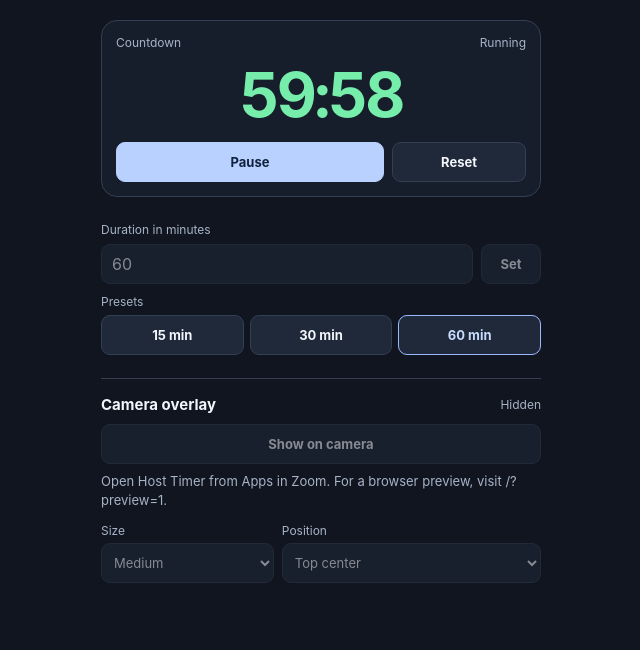
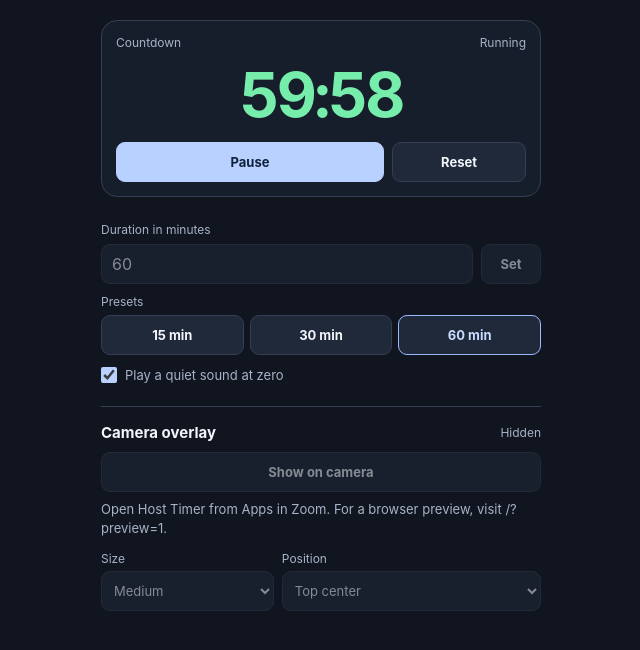
Before and after one commit to anthonyandersonfg/zoom-timer, a website with bundled scripts: page public/index.html in a window 1280 px wide. Both pictures are taken after a click on the button "Start". Shown: the part 92-742 px from the top of the page, without its empty margins (319-959 px from the left). Built offline with nearby package versions, Linux system fonts and the light colour scheme; a script that the page names is missing.

Commit message:
Save timer settings and add overtime and expiry alert

```diff
--- a/public/app.js
+++ b/public/app.js
@@ -4,6 +4,15 @@ import { cameraLink, capabilities, configureZoom, runCamera } from "./zoom.js";
 const element = (id) => document.getElementById(id);
 const previewMode = new URLSearchParams(location.search).get("preview") === "1";
 const previewMessage = "Browser preview. Open Host Timer inside Zoom to show it on your video.";
+const preferencesKey = "host-timer:preferences";
+
+function loadPreferences() {
+  try {
+    return JSON.parse(localStorage.getItem(preferencesKey)) ?? {};
+  } catch {
+    return {};
+  }
+}
 
 function runController() {
   element("controller").hidden = false;
@@ -14,16 +23,76 @@ function runController() {
   const status = element("camera-status");
   const size = element("overlay-size");
   const position = element("overlay-position");
+  const sound = element("expiry-sound");
   const previewBadge = element("preview-badge");
   const presets = [...document.querySelectorAll("[data-minutes]")];
   const getLayout = () => ({ size: size.value, position: position.value });
-  let timer = { remaining: DEFAULT_MINUTES * 60_000, deadline: null };
-  let duration = DEFAULT_MINUTES;
+  const preferences = loadPreferences();
+  let duration = Number.isInteger(preferences.duration)
+    && preferences.duration >= Number(minutes.min) && preferences.duration <= Number(minutes.max)
+    ? preferences.duration : DEFAULT_MINUTES;
+  minutes.value = String(duration);
+  for (const control of [size, position]) {
+    const value = preferences[control === size ? "size" : "position"];
+    if ([...control.options].some((option) => option.value === value)) control.value = value;
+  }
+  sound.checked = preferences.sound !== false;
+  let timer = { remaining: duration * 60_000, deadline: null };
   let phase = "ready";
   let overlay = "hidden";
   let busy = false;
   let link;
   let meetingEnded = false;
+  let audio;
+  let expiryHandled = false;
+
+  function savePreferences() {
+    try {
+      localStorage.setItem(preferencesKey, JSON.stringify({
+        duration,
+        ...getLayout(),
+        sound: sound.checked,
+      }));
+    } catch (error) {
+      console.warn("Host Timer could not save preferences.", error);
+    }
+  }
+
+  function prepareSound() {
+    const AudioContext = window.AudioContext ?? window.webkitAudioContext;
+    if (!sound.checked || !AudioContext) return;
+    try {
+      audio ??= new AudioContext();
+      if (audio.state !== "running") void audio.resume().catch(console.warn);
+    } catch (error) {
+      console.warn("Host Timer could not prepare the alert sound.", error);
+    }
+  }
+
+  function playExpirySound() {
+    if (!sound.checked || audio?.state !== "running") return;
+    const startAt = audio.currentTime;
+    const tone = audio.createOscillator();
+    const volume = audio.createGain();
+    tone.type = "sine";
+    tone.frequency.value = 660;
+    volume.gain.setValueAtTime(0, startAt);
+    volume.gain.linearRampToValueAtTime(0.035, startAt + 0.02);
+    volume.gain.exponentialRampToValueAtTime(0.001, startAt + 0.25);
+    tone.connect(volume).connect(audio.destination);
+    tone.start(startAt);
+    tone.stop(startAt + 0.26);
+  }
+
+  function alertAtExpiry(left) {
+    if (phase !== "running" || left > 0 || expiryHandled) return;
+    expiryHandled = true;
+    try {
+      playExpirySound();
+    } catch (error) {
+      console.warn("Host Timer could not play the alert sound.", error);
+    }
+  }
 
   function notice(text, error = false) {
     const message = element("notice");
@@ -31,10 +100,9 @@ function runController() {
     message.dataset.error = String(error);
   }
 
-  function paintControls() {
-    const finished = remainingMs(timer) === 0;
-    const running = phase === "running" && !finished;
-    const editable = phase === "ready" || finished;
+  function paintControls(now = Date.now()) {
+    const overtime = remainingMs(timer, now) <= 0;
+    const running = phase === "running";
     const labels = {
       hidden: ["Hidden", "Show on camera"],
       opening: ["Connecting…", "Showing…"],
@@ -45,15 +113,15 @@ function runController() {
     [status.textContent, toggle.textContent] = labels[overlay];
     status.dataset.state = busy && (overlay === "opening" || overlay === "closing")
       ? "pending" : overlay;
-    const label = finished ? "Restart" : running ? "Pause" : phase === "paused" ? "Resume" : "Start";
+    const label = running ? "Pause" : phase === "paused" ? "Resume" : "Start";
     if (start.textContent !== label) start.textContent = label;
     start.disabled = busy;
     reset.disabled = busy || phase === "ready";
     toggle.disabled = busy || !link || meetingEnded;
     size.disabled = position.disabled = toggle.disabled || overlay === "unknown";
-    minutes.disabled = busy || !editable;
+    minutes.disabled = busy || phase !== "ready";
     element("set-duration").disabled = minutes.disabled;
-    const timerStatus = finished ? "Time’s up" : running ? "Running" : phase === "paused" ? "Paused" : "Ready";
+    const timerStatus = running ? (overtime ? "Overtime" : "Running") : phase === "paused" ? "Paused" : "Ready";
     if (element("timer-status").textContent !== timerStatus) {
       element("timer-status").textContent = timerStatus;
     }
@@ -65,10 +133,15 @@ function runController() {
   }
 
   const paint = followTimer(() => timer, (value, now) => {
-    paintTimer(element("clock"), value, now);
+    const clock = element("clock");
+    paintTimer(clock, value, now);
+    const left = remainingMs(value, now);
+    const label = left <= 0 ? "Time over" : "Time remaining";
+    if (clock.getAttribute("aria-label") !== label) clock.setAttribute("aria-label", label);
+    alertAtExpiry(left);
     previewBadge.hidden = overlay !== "visible";
     if (previewMode) paintTimer(previewBadge, value, now);
-    paintControls();
+    paintControls(now);
   });
 
   async function hideOverlay() {
@@ -110,13 +183,24 @@ function runController() {
   function readDuration() {
     if (!minutes.reportValidity()) return false;
     duration = minutes.valueAsNumber;
+    savePreferences();
     return true;
   }
 
+  function readyTimer() {
+    phase = "ready";
+    expiryHandled = false;
+    timer = { remaining: duration * 60_000, deadline: null };
+  }
+
   function resetTimer() {
-    phase = "ready";
-    timer = { remaining: duration * 60_000, deadline: null };
+    readyTimer();
     void updateTimer();
+  }
+
+  function startTimer(remaining) {
+    phase = "running";
+    timer = { remaining, deadline: Date.now() + remaining };
   }
 
   element("duration").addEventListener("submit", (event) => {
@@ -127,34 +211,44 @@ function runController() {
     preset.addEventListener("click", () => {
       duration = Number(preset.dataset.minutes);
       minutes.value = String(duration);
+      savePreferences();
       resetTimer();
     });
   }
   reset.addEventListener("click", resetTimer);
   for (const control of [size, position]) {
     control.addEventListener("change", () => {
+      savePreferences();
       if (previewMode) paintLayout(previewBadge, getLayout());
       void updateTimer({ layoutOnly: true });
     });
   }
+  sound.addEventListener("change", () => {
+    savePreferences();
+    prepareSound();
+  });
   start.addEventListener("click", () => {
-    const remaining = remainingMs(timer);
-    if (phase === "running" && remaining > 0) {
+    if (phase === "running") {
+      const remaining = remainingMs(timer);
+      alertAtExpiry(remaining);
       phase = "paused";
       timer = { remaining, deadline: null };
     } else {
-      if ((phase === "ready" || remaining === 0) && !readDuration()) return;
-      const length = phase === "paused" && remaining > 0 ? remaining : duration * 60_000;
-      phase = "running";
-      timer = { remaining: length, deadline: Date.now() + length };
+      if (phase === "ready" && !readDuration()) return;
+      prepareSound();
+      startTimer(phase === "paused" ? timer.remaining : duration * 60_000);
     }
     void updateTimer();
   });
 
   toggle.addEventListener("click", async () => {
     if (busy || !link) return;
+    const showing = overlay === "hidden";
+    const startOnShow = showing && phase === "ready";
+    if (startOnShow && !readDuration()) return;
+    if (showing) prepareSound();
+    if (startOnShow) startTimer(duration * 60_000);
     busy = true;
-    const showing = overlay === "hidden";
     overlay = showing ? "opening" : "closing";
     paint();
     if (showing) {
@@ -168,6 +262,7 @@ function runController() {
       } catch (error) {
         console.warn(error);
         if (!meetingEnded) {
+          if (startOnShow) readyTimer();
           const hidden = error.cameraWasRequested ? await hideOverlay() : true;
           if (hidden) overlay = "hidden";
           notice(hidden ? (error.message || "Zoom couldn’t show the timer.")
@@ -198,8 +293,7 @@ function runController() {
       link = cameraLink(sdk, () => ({ timer, layout: getLayout() }), () => {
         meetingEnded = true;
         overlay = "hidden";
-        phase = "ready";
-        timer = { remaining: duration * 60_000, deadline: null };
+        readyTimer();
         notice("Meeting ended. Open Host Timer in your next meeting to use the overlay.");
         paint();
       });
--- a/public/index.html
+++ b/public/index.html
@@ -42,6 +42,11 @@
       </fieldset>
     </form>
 
+    <label class="sound-option">
+      <input id="expiry-sound" type="checkbox" checked>
+      Play a quiet sound at zero
+    </label>
+
     <section class="camera-control" aria-label="Camera overlay">
       <div class="camera-heading">
         <h2>Camera overlay</h2>
--- a/public/timer.css
+++ b/public/timer.css
@@ -88,6 +88,23 @@ legend { padding: 0 0 6px; }
 .presets button { padding-inline: 3px; }
 .presets button[aria-pressed="true"] { border-color: #99baff; color: #c7dcff; }
 
+.sound-option {
+  display: flex;
+  align-items: center;
+  gap: 8px;
+  margin-top: 12px;
+  color: var(--muted);
+  font-size: 13px;
+}
+
+.sound-option input {
+  width: 16px;
+  height: 16px;
+  min-height: 0;
+  margin: 0;
+  accent-color: #b9d1ff;
+}
+
 .camera-control {
   margin-top: 23px;
   padding-top: 16px;
--- a/public/timer.js
+++ b/public/timer.js
@@ -6,16 +6,18 @@ export function paintLayout(badge, layout) {
 }
 
 export function remainingMs(timer, now = Date.now()) {
-  return timer.deadline === null ? timer.remaining : Math.max(0, timer.deadline - now);
+  return timer.deadline === null ? timer.remaining : timer.deadline - now;
 }
 
 export function timerDisplay(timer, now = Date.now()) {
-  const seconds = Math.ceil(remainingMs(timer, now) / 1000);
+  const left = remainingMs(timer, now);
+  const overtime = left < 0;
+  const seconds = overtime ? Math.floor(-left / 1000) : Math.ceil(left / 1000);
   const minutes = String(Math.floor(seconds / 60)).padStart(2, "0");
   const remainder = String(seconds % 60).padStart(2, "0");
   return {
-    text: `${minutes}:${remainder}`,
-    tone: seconds === 0 ? "red" : seconds <= 300 ? "orange" : "green",
+    text: `${overtime && seconds > 0 ? "+" : ""}${minutes}:${remainder}`,
+    tone: left <= 0 ? "red" : seconds <= 300 ? "orange" : "green",
   };
 }
 
@@ -26,7 +28,7 @@ export function paintTimer(element, timer, now) {
 }
 
 export function validTimer(timer) {
-  return timer && Number.isFinite(timer.remaining) && timer.remaining >= 0
+  return timer && Number.isSafeInteger(timer.remaining)
     && timer.remaining <= 180 * 60_000
     && (timer.deadline === null || Number.isSafeInteger(timer.deadline));
 }
@@ -40,8 +42,9 @@ export function followTimer(getTimer, paint) {
     const now = Date.now();
     paint(timer, now);
     const left = remainingMs(timer, now);
-    if (timer.deadline !== null && left > 0) {
-      timeout = setTimeout(tick, (left % 1000 || 1000) + 12);
+    if (timer.deadline !== null) {
+      const untilChange = left > 0 ? (left % 1000 || 1000) : 1000 - (-left % 1000);
+      timeout = setTimeout(tick, untilChange + 12);
     }
   }
   document.addEventListener("visibilitychange", tick);
```
Also changed, not shown: README.md.
